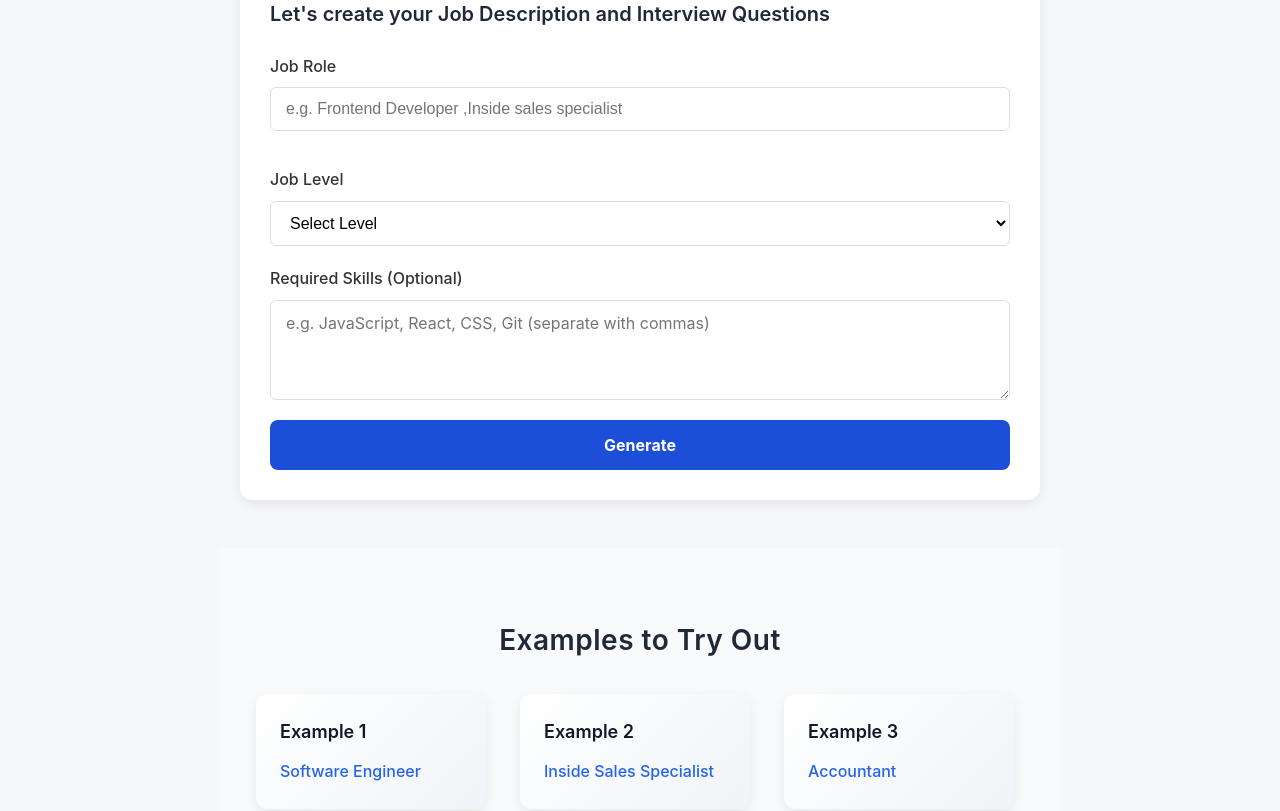
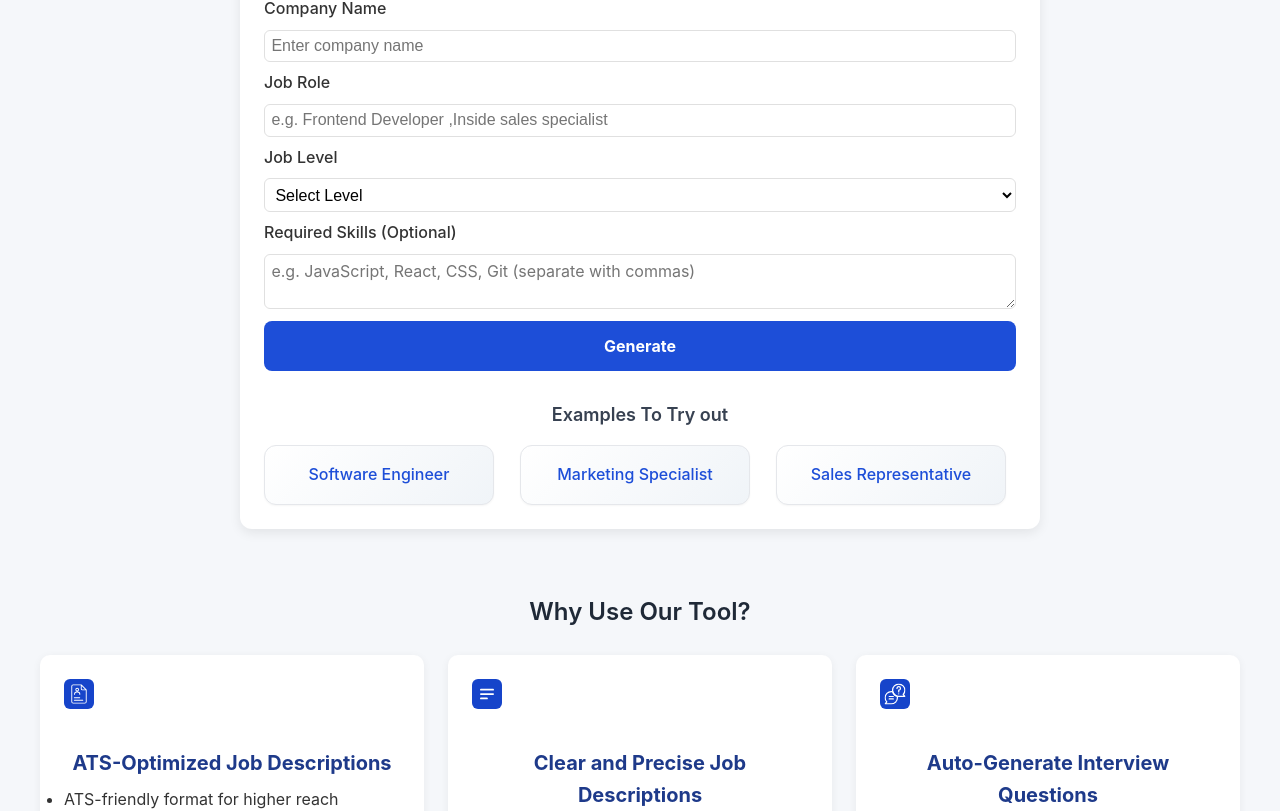
Before and after one commit to kollucharan/Interview_and_job_generator, a React (Vite) app in the folder frontend/: page / in a window 1280 px wide. Shown: the part 309-1120 px from the top of the page. Built offline with nearby package versions, Linux system fonts and the light colour scheme.

Commit message:
ui updates

```diff
--- a/frontend/src/Home.jsx
+++ b/frontend/src/Home.jsx
@@ -14,9 +14,19 @@ export default function Home() {
   const [jobLevel, setJobLevel] = useState("");
   const [requiredSkills, setRequiredSkills] = useState("");
   const [loading, setLoading] = useState(false);
+  const [companyName, setCompanyName] = useState("");
   const navigate = useNavigate();
   const formRef = useRef(null);
 
+  const handleExampleClick = (role) => {
+    if (!loading) {
+      setCompanyName('Talview');
+      setJobRole(role);
+      setJobLevel('Entry');
+      setRequiredSkills('');
+      formRef.current?.scrollIntoView({ behavior: 'smooth', block: 'start' });
+    }
+  };
 
   const handleGenerate = async () => {
     if (!jobRole.trim() && !jobLevel.trim()) {
@@ -25,16 +35,22 @@ export default function Home() {
     } else if (!jobRole.trim()) {
       toast.error("Please enter a job role.");
       return;
-    } else if (!jobLevel.trim()) {
-      toast.error("Select Job level.");
+    } else if (!jobLevel.trim())
+     { toast.error("Select Job level.");
       return;
     }
+      else if (!companyName.trim()) {
+        toast.error("Please enter a company name.");
+        return;
+      }
+
 
     setLoading(true);
     try {
       const { data } = await axios.post("https://interview-and-job-generator.onrender.com/generate", {
         role: jobRole,
         level: jobLevel,
+        company: companyName,
         skills: requiredSkills.trim() ? requiredSkills : null,
       });
 
@@ -82,39 +98,26 @@ export default function Home() {
           </p>
         </section>
 
-        {/* <section className="generator-card">
-          <h2 className="card-title">Start by entering a job role </h2>
-          <input
-            type="text"
-            className="job-input"
-            placeholder="e.g. Junior Frontend Developer"
-            value={jobRole}
-            onChange={(e) => setJobRole(e.target.value)}
-          />
-          <button
-            className="generate-btn"
-            onClick={handleGenerate}
-            disabled={loading}
-          >
-            {loading ? (
-              <div className="loader-container">
-                <div className="pulse-loader">
-                  <div className="pulse-bubble pulse-bubble-1"></div>
-                  <div className="pulse-bubble pulse-bubble-2"></div>
-                  <div className="pulse-bubble pulse-bubble-3"></div>
-                </div>
-                <span className="loader-text">Writing your job spec. Thinking like a hiring manager.</span>
-              </div>
-            ) : (
-              "Generate"
-            )}
-          </button>
-        </section> */}
+
 
         <section className="generator-card" ref={formRef} >
           <h2 className="card-title">
             Let's create your Job Description and Interview Questions
           </h2>
+
+          <div className="input-group">
+            <label htmlFor="job-role">Company Name</label>
+            <input
+              id="job-role"
+              type="text"
+              className="job-input"
+              placeholder="Enter company name"
+              value={companyName}
+              disabled={loading}
+              onChange={(e) => setCompanyName(e.target.value)}
+            />
+          </div>
+
 
           <div className="input-group">
             <label htmlFor="job-role">Job Role</label>
@@ -158,10 +161,10 @@ export default function Home() {
               value={requiredSkills}
               disabled={loading}
               onChange={(e) => setRequiredSkills(e.target.value)}
-              rows="3"
+              rows="2"
+              cols="30"
             />
           </div>
-
           <button
             className="generate-btn"
             onClick={handleGenerate}
@@ -182,53 +185,24 @@ export default function Home() {
               "Generate"
             )}
           </button>
+
+          <h3 className="examples-heading">Examples To Try out</h3>
+
+<div className="examples-grid">
+  {["Software Engineer",  "Marketing Specialist", "Sales Representative"].map((role, index) => (
+    <div
+      key={index}
+      className="example-card"
+      onClick={() => handleExampleClick(role)}
+    >
+      {/* <span className="example-icon">🧪</span> */}
+      <span className="example-text">{role}</span>
+    </div>
+  ))}
+</div>
+
         </section>
 
-        <section className="examples-section">
-          <h3>Examples to Try Out</h3>
-          <div className="examples-container">
-            <div
-              className="example-card"
-              onClick={() => {
-                if(!loading){
-                setJobRole("Software Engineer");
-                setJobLevel("Entry");
-                setRequiredSkills("");
-                formRef.current?.scrollIntoView({ behavior: "smooth", block: "start" });
-                }
-              }}
-            >
-              <h4>Example 1</h4>
-              <p>Software Engineer</p>
-            </div>
-            <div
-              className="example-card"
-              onClick={() => {
-                if(!loading){
-                setJobRole("Inside Sales Specialist");
-                setJobLevel("Entry");
-                setRequiredSkills("");
-                formRef.current?.scrollIntoView({ behavior: "smooth", block: "start" });}
-              }}
-            >
-              <h4>Example 2</h4>
-              <p>Inside Sales Specialist</p>
-            </div>
-            <div
-              className="example-card"
-              onClick={() => {
-                if(!loading){
-                setJobRole("Accountant");
-                setJobLevel("Entry");
-                setRequiredSkills("");
-                formRef.current?.scrollIntoView({ behavior: "smooth", block: "start" });}
-              }}
-            >
-              <h4>Example 3</h4>
-              <p>Accountant</p>
-            </div>
-          </div>
-        </section>
 
         <section className="features-section">
           <h2 className="features-heading">Why Use Our Tool?</h2>
@@ -275,4 +249,6 @@ export default function Home() {
       </footer>
     </div>
   );
+
+
 }
--- a/frontend/src/HomeStyles.css
+++ b/frontend/src/HomeStyles.css
@@ -58,7 +58,6 @@
 
   .main-content {
     flex: 1;
-    /* padding: 2rem; */
     padding: 2.5rem;
     width: 100%;
     max-width: 100%;
@@ -412,7 +411,7 @@
     margin-right: 8px;
   }
 
-/* Add these styles to your existing HomeStyles.css file */
+
 
 .input-group {
   margin-bottom: 20px;
@@ -459,7 +458,7 @@
   font-family: inherit;
   background-color: white;
   color: #000000;
-  /* font */
+
 }
 
 .skills-textarea:focus {
@@ -468,7 +467,9 @@
   box-shadow: 0 0 0 2px rgba(74, 144, 226, 0.2);
 }
 
-/* Maintaining consistent styling for job-input */
+
+
+
 .job-input {
   width: 100%;
   padding: 12px 15px;
@@ -500,7 +501,6 @@
   transition: background-color 0.2s ease;
 }
 
-/* Examples Section Styling */
 .examples-container {
   display: flex;
   justify-content: space-between;
@@ -549,20 +549,17 @@ h3 {
   font-size: 20px;
 }
 
-/* Responsive styling for mobile */
+
 @media (max-width: 768px) {
   .examples-container {
     flex-direction: column;
     gap: 15px;
   }
 }
-/* Container for the whole examples section */
-.examples-section {
-  padding: 40px 20px;
-  background-color: #f9fafb;
-}
 
-/* Section heading */
+
+
+
 .examples-section h3 {
   text-align: center;
   margin-bottom: 32px;
@@ -572,17 +569,8 @@ h3 {
   letter-spacing: 0.5px;
 }
 
-/* Examples grid: switches to 3 columns on desktop, 2 on tablet, 1 on mobile */
-.examples-container {
-  display: grid;
-  grid-template-columns: repeat(auto-fit, minmax(240px, 1fr));
-  gap: 24px;
-  max-width: 1080px;
-  margin: 0 auto;
-  padding: 0 16px;
-}
 
-/* Card base style */
+
 .example-card {
   background: linear-gradient(135deg, #ffffff 0%, #f0f4f8 100%);
   border-radius: 12px;
@@ -595,7 +583,7 @@ h3 {
   cursor: pointer;
 }
 
-/* Card hover/focus effects */
+
 .example-card:hover,
 .example-card:focus {
   transform: translateY(-8px);
@@ -604,7 +592,7 @@ h3 {
   outline: none;
 }
 
-/* Title inside card */
+
 .example-card h4 {
   margin: 0 0 12px;
   color: #111827;
@@ -612,7 +600,7 @@ h3 {
   font-weight: 600;
 }
 
-/* Role text */
+
 .example-card p {
   margin: 0;
   color: #2563eb;
@@ -622,18 +610,18 @@ h3 {
   transition: color 0.2s ease;
 }
 
-/* Role text hover effect */
+
 .example-card p:hover {
   color: #1e40af;
   text-decoration: underline;
 }
 
-/* Keyboard-focus visible outline */
+
 .example-card:focus-visible {
   box-shadow: 0 0 0 3px rgba(37, 99, 235, 0.5);
 }
 
-/* Responsive tweaks */
+
 @media (max-width: 768px) {
   .examples-section {
     padding: 32px 10px;
@@ -659,10 +647,165 @@ h3 {
 }
 @media (max-width: 768px) {
   .examples-container {
-    display: flex;            /* switch from grid to flex */
-    flex-direction: column;   /* stack cards vertically */
-    align-items: stretch;     /* full-width cards */
-    gap: 16px;                /* space between cards */
-    padding: 0 12px;          /* optional side padding */
+    display: flex;
+    flex-direction: column;
+    align-items: stretch;
+    gap: 16px;
+    padding: 0 12px;
   }
 }
+
+.generator-card {
+  background-color: white;
+  padding: 1.5rem;
+  margin: 0 auto 2rem;
+  width: 100%;
+  max-width: 800px;
+  border-radius: 12px;
+  box-shadow: 0 4px 12px rgba(0, 0, 0, 0.08);
+}
+
+.card-title {
+  margin-top: 0;
+  margin-bottom: 1rem;
+  font-size: 1.5rem;
+}
+
+.input-group {
+  display: flex;
+  flex-direction: column;
+  margin-bottom: 0.75rem;
+}
+
+label {
+  margin-bottom: 0.25rem;
+  font-weight: 500;
+}
+
+.job-input,
+.job-level-select,
+.skills-textarea {
+  padding: 0.5rem;
+  border: 1px solid #e0e0e0;
+  border-radius: 6px;
+}
+
+.skills-textarea {
+  min-height: 60px;
+  resize: vertical;
+}
+
+.generate-btn {
+  margin-top: 1rem;
+  padding: 0.75rem;
+}
+
+.examples-section {
+  margin-top: 1.25rem;
+}
+
+.examples-section h3 {
+  margin-bottom: 0.5rem;
+  font-size: 1.1rem;
+}
+.generator-card {
+  background-color: white;
+  padding: 1.5rem;
+  margin: 0 auto 2rem;
+  width: 100%;
+  max-width: 800px;
+  border-radius: 12px;
+  box-shadow: 0 4px 12px rgba(0, 0, 0, 0.08);
+}
+
+.card-title {
+  margin-top: 0;
+  margin-bottom: 1rem;
+  font-size: 1.5rem;
+}
+
+.input-group {
+  display: flex;
+  flex-direction: column;
+  margin-bottom: 0.5rem;
+}
+
+label {
+  margin-bottom: 0.2rem;
+  font-weight: 500;
+}
+
+.job-input,
+.job-level-select,
+.skills-textarea {
+  padding: 0.4rem;
+  border: 1px solid #e0e0e0;
+  border-radius: 6px;
+  margin-bottom: 0;
+}
+
+.skills-textarea {
+  min-height: 50px;
+  resize: vertical;
+}
+
+
+.input-group + .input-group {
+  margin-top: 0.5rem;
+}
+
+.generate-btn {
+  margin-top: 0.75rem;
+  padding: 0.75rem;
+}
+
+.examples-section {
+  margin-top: 1rem;
+  display: flex;
+  justify-content: space-around;
+}
+.examples-heading {
+  font-size: 1.125rem;
+  font-weight: 600;
+  margin-bottom: 1rem;
+  color: #374151;
+}
+
+.examples-grid {
+  display: grid;
+  grid-template-columns: repeat(auto-fill, minmax(180px, 1fr));
+  gap: 1rem;
+}
+
+.example-card {
+  display: flex;
+  align-items: center;
+  gap: 0.5rem;
+  padding: 1rem;
+  background-color: #f9fafb;
+  border: 1px solid #e5e7eb;
+  border-radius: 0.75rem;
+  cursor: pointer;
+  box-shadow: 0 1px 2px rgba(0, 0, 0, 0.04);
+  transition: all 0.2s ease-in-out;
+}
+
+.example-card:hover {
+  background-color: #ffffff;
+  box-shadow: 0 4px 12px rgba(0, 0, 0, 0.08);
+  transform: scale(1.02);
+}
+
+.example-icon {
+  font-size: 1.25rem;
+  color: #2563eb;
+}
+
+.example-text {
+  font-weight: 500;
+  color: #1d4ed8;
+}
+.head-logo {
+  height: 40px;
+  width: auto;
+}
```
